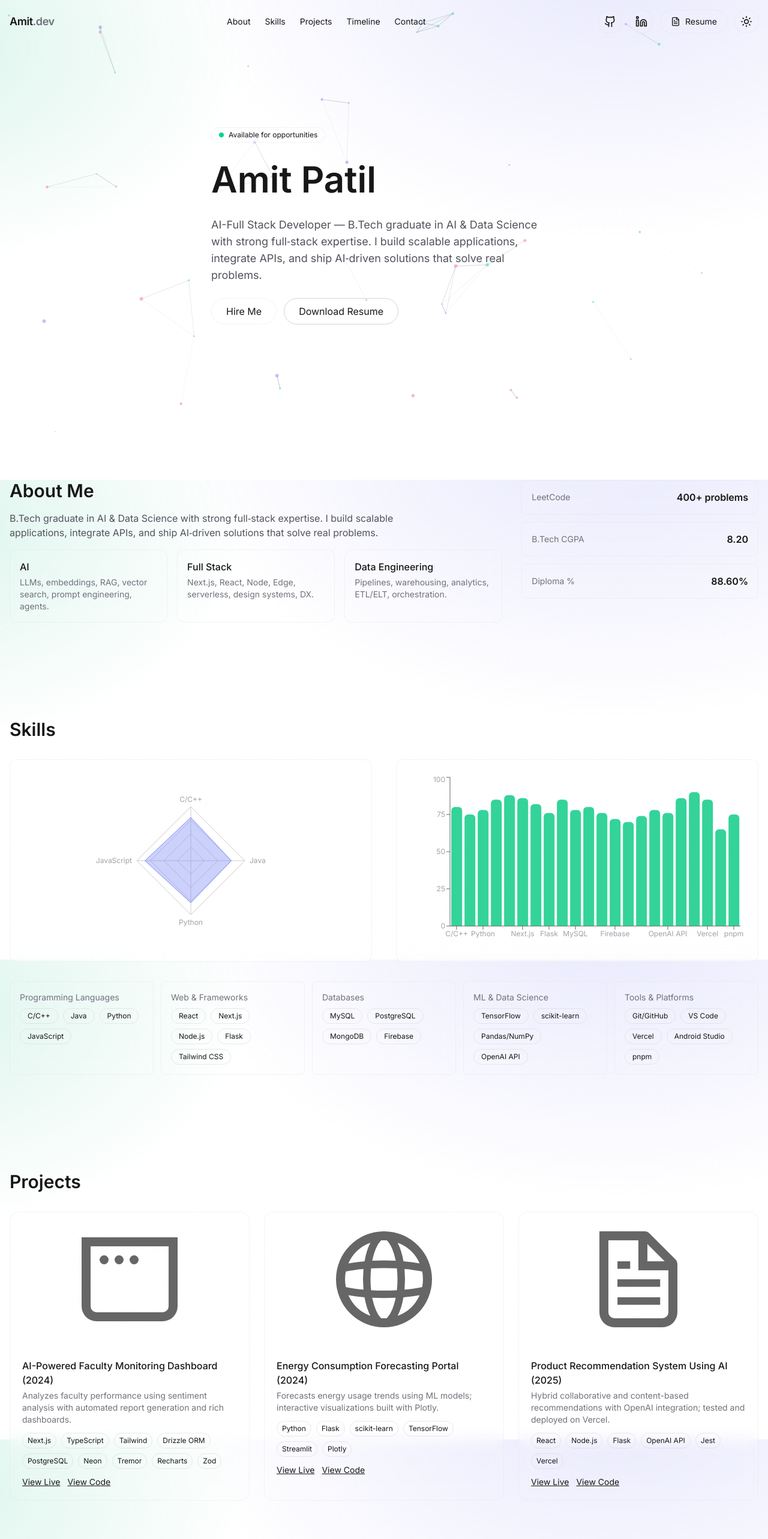
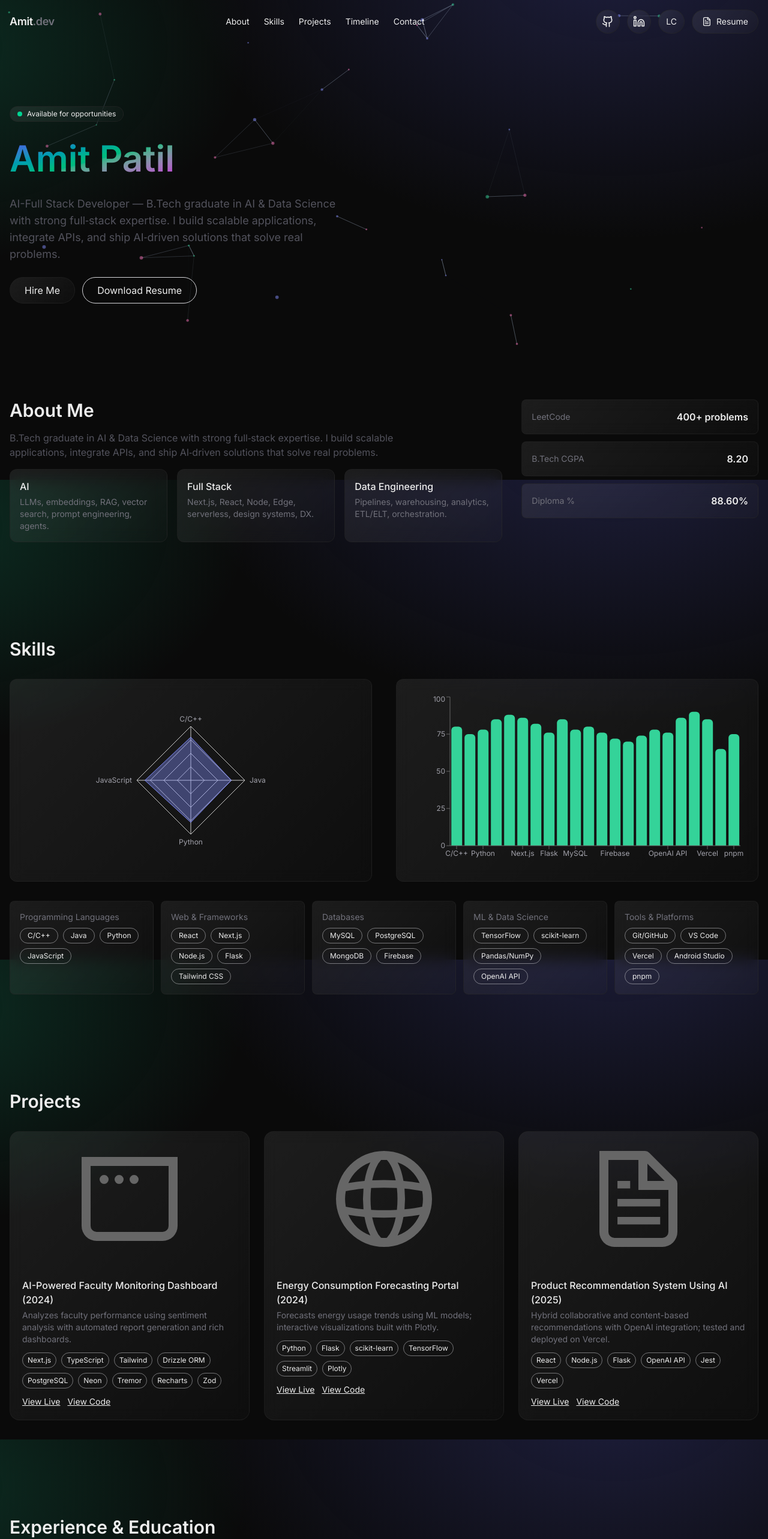
Before and after one commit to AmitJPatil13/DevOps-Assignment, a Next.js app: page / in a window 1280 px wide. Shown: the top 2566 px of the page at 60% size. Built offline with nearby package versions, Linux system fonts and the light colour scheme.

Commit message:
ui: enforce dark mode, hero repositioning, contrast tweaks, scroll-to-top, project live links, navbar update

```diff
--- a/src/app/globals.css
+++ b/src/app/globals.css
@@ -34,8 +34,8 @@ html, body {
 }
 
 body {
-  background: radial-gradient(1200px 800px at 80% -10%, rgba(99,102,241,0.15), transparent 60%),
-              radial-gradient(900px 600px at -10% 10%, rgba(16,185,129,0.15), transparent 60%),
+  background: radial-gradient(1200px 800px at 80% -10%, rgba(99,102,241,0.08), transparent 60%),
+              radial-gradient(900px 600px at -10% 10%, rgba(16,185,129,0.08), transparent 60%),
               rgb(var(--background));
   color: rgb(var(--foreground));
   font-family: var(--font-sans);
@@ -47,6 +47,16 @@ body {
       rgba(255, 255, 255, 0.08) 0%,
       rgba(255, 255, 255, 0.02) 100%
     );
-  border: 1px solid rgb(var(--border)/0.4);
+  border: 1px solid rgba(228, 228, 231, 0.35);
   backdrop-filter: blur(12px);
 }
+
+.dark body {
+  background: radial-gradient(1200px 800px at 80% -10%, rgba(99,102,241,0.22), transparent 60%),
+              radial-gradient(900px 600px at -10% 10%, rgba(16,185,129,0.2), transparent 60%),
+              rgb(var(--background));
+}
+
+.dark .glass {
+  border-color: rgba(38, 38, 38, 0.6);
+}
--- a/src/app/layout.tsx
+++ b/src/app/layout.tsx
@@ -2,6 +2,7 @@ import type { Metadata } from "next";
 import { Inter } from "next/font/google";
 import { ThemeProvider } from "next-themes";
 import "./globals.css";
+import { ScrollToTopButton } from "@/components/scroll-to-top";
 
 const inter = Inter({ variable: "--font-sans", subsets: ["latin"] });
 
@@ -48,10 +49,11 @@ export default function RootLayout({
   children: React.ReactNode;
 }>) {
   return (
-    <html lang="en" suppressHydrationWarning>
+    <html lang="en" suppressHydrationWarning className="dark">
       <body className={`${inter.variable} antialiased min-h-dvh bg-background text-foreground`}>
-        <ThemeProvider attribute="class" defaultTheme="system" enableSystem disableTransitionOnChange>
+        <ThemeProvider attribute="class" forcedTheme="dark" disableTransitionOnChange>
           {children}
+          <ScrollToTopButton />
         </ThemeProvider>
       </body>
     </html>
--- a/src/app/page.tsx
+++ b/src/app/page.tsx
@@ -16,15 +16,17 @@ export default function Home() {
   return (
     <div className="relative">
       <Navbar />
-      <div className="relative min-h-[90dvh] flex items-center">
+      <div className="relative pt-24 md:pt-32">
         <FuturisticParticles />
-        <Section className="pt-28 pb-20">
+        <Section className="pt-10 md:pt-12 pb-20">
           <div className="space-y-6">
             <span className="inline-flex items-center gap-2 px-3 py-1 rounded-full glass text-xs">
               <span className="h-2 w-2 rounded-full bg-emerald-400" /> Available for opportunities
             </span>
             <h1 className="text-4xl md:text-6xl font-semibold leading-tight">
-              {bio.name}
+              <span className="bg-gradient-to-br from-indigo-600 via-emerald-500 to-fuchsia-600 bg-clip-text text-transparent">
+                {bio.name}
+              </span>
             </h1>
             <p className="text-lg text-zinc-600 dark:text-zinc-300 max-w-xl">
               {bio.tagline} — {bio.summary}
@@ -50,10 +52,13 @@ export default function Home() {
 
       <footer className="py-12 border-t border-zinc-200/50 dark:border-zinc-800/50">
         <Section className="flex items-center justify-between">
-          <p className="text-sm text-zinc-500">© {new Date().getFullYear()} Ajay Patil</p>
+          <p className="text-sm text-zinc-500">© {new Date().getFullYear()} Amit Patil</p>
           <a href="#" className="text-sm hover:opacity-80">Back to top ↑</a>
         </Section>
       </footer>
+      {/* Floating scroll-to-top */}
+      {/* eslint-disable-next-line @next/next/no-sync-scripts */}
+
     </div>
   );
 }
--- a/src/components/navbar.tsx
+++ b/src/components/navbar.tsx
@@ -1,7 +1,6 @@
 "use client";
 
 import Link from "next/link";
-import { ThemeToggle } from "@/components/theme-toggle";
 import { Github, Linkedin, FileText } from "lucide-react";
 import { socials, bio } from "@/data/content";
 
@@ -26,10 +25,13 @@ export function Navbar() {
           <a href={socials.linkedin} target="_blank" rel="noreferrer" className="glass h-10 w-10 inline-flex items-center justify-center rounded-full">
             <Linkedin className="h-5 w-5" />
           </a>
+          <a href={socials.leetcode} target="_blank" rel="noreferrer" className="hidden sm:inline-flex items-center gap-2 glass px-3 h-10 rounded-full text-sm">
+            LC
+          </a>
           <a href={socials.resume} className="hidden sm:inline-flex items-center gap-2 glass px-4 h-10 rounded-full text-sm">
             <FileText className="h-4 w-4" /> Resume
           </a>
-          <ThemeToggle />
+          {/* ThemeToggle removed for dark-only site */}
         </div>
       </div>
     </header>
--- /dev/null
+++ b/src/components/scroll-to-top.tsx
@@ -0,0 +1,21 @@
+"use client";
+import { useEffect, useState } from "react";
+
+export function ScrollToTopButton() {
+  const [visible, setVisible] = useState(false);
+  useEffect(() => {
+    const onScroll = () => setVisible(window.scrollY > 400);
+    window.addEventListener("scroll", onScroll, { passive: true });
+    return () => window.removeEventListener("scroll", onScroll);
+  }, []);
+  if (!visible) return null;
+  return (
+    <button
+      aria-label="Scroll to top"
+      onClick={() => window.scrollTo({ top: 0, behavior: "smooth" })}
+      className="fixed bottom-6 right-6 glass rounded-full h-11 w-11 text-sm hover:scale-105 transition"
+    >
+      ↑
+    </button>
+  );
+}
--- a/src/data/content.ts
+++ b/src/data/content.ts
@@ -108,7 +108,7 @@ export const projects: Project[] = [
       "Recharts",
       "Zod",
     ],
-    live: "#",
+    live: "https://fpms-smoky.vercel.app/",
     code: "#",
   },
   {
@@ -126,7 +126,7 @@ export const projects: Project[] = [
       "Hybrid collaborative and content-based recommendations with OpenAI integration; tested and deployed on Vercel.",
     image: "/file.svg",
     stack: ["React", "Node.js", "Flask", "OpenAI API", "Jest", "Vercel"],
-    live: "#",
+    live: "https://recommendation-system-rho-seven.vercel.app/",
     code: "#",
   },
 ];
```
